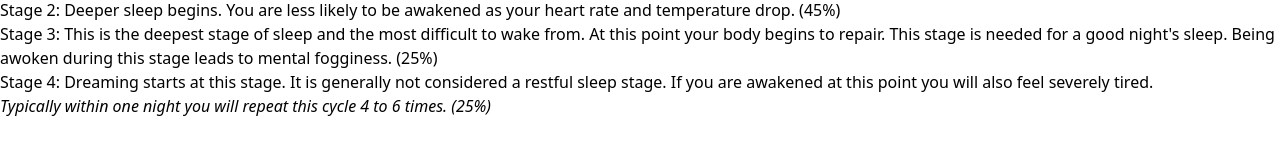
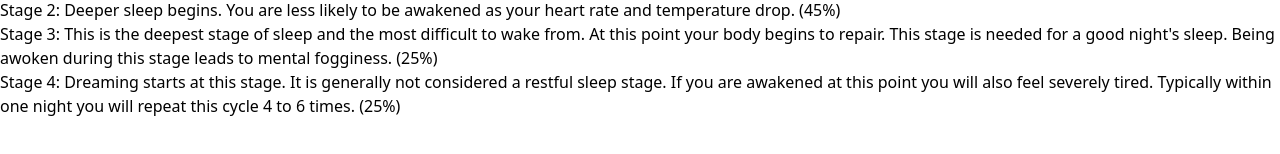
Before and after one commit to Blackgaurd/IgnitionHacks2022, a SvelteKit app: page / in a window 1280 px wide. Shown: the part 290-444 px from the top of the page. Built offline with nearby package versions, Linux system fonts and the light colour scheme.

Commit message:
asdasdasdasd

```diff
--- a/src/routes/+page.svelte
+++ b/src/routes/+page.svelte
@@ -58,7 +58,7 @@
 
     <div>
       <h1><u>Stages of Sleep Cycle</u></h1>
-      <ul class="text-xl leading-loose">
+      <ul class="text-xl leading-loose space-y-2">
         <li>
           Stage 1: Your brain begins to slow down and you enter light sleep.
           (5%)
@@ -76,15 +76,10 @@
         <li>
           Stage 4: Dreaming starts at this stage. It is generally not considered
           a restful sleep stage. If you are awakened at this point you will also
-          feel severely tired.
+          feel severely tired. Typically within one night you will repeat this
+          cycle 4 to 6 times. (25%)
         </li>
       </ul>
-      <p class="mt-3">
-        <i>
-          Typically within one night you will repeat this cycle 4 to 6 times.
-          (25%)
-        </i>
-      </p>
     </div>
   </div>
 </div>
```
